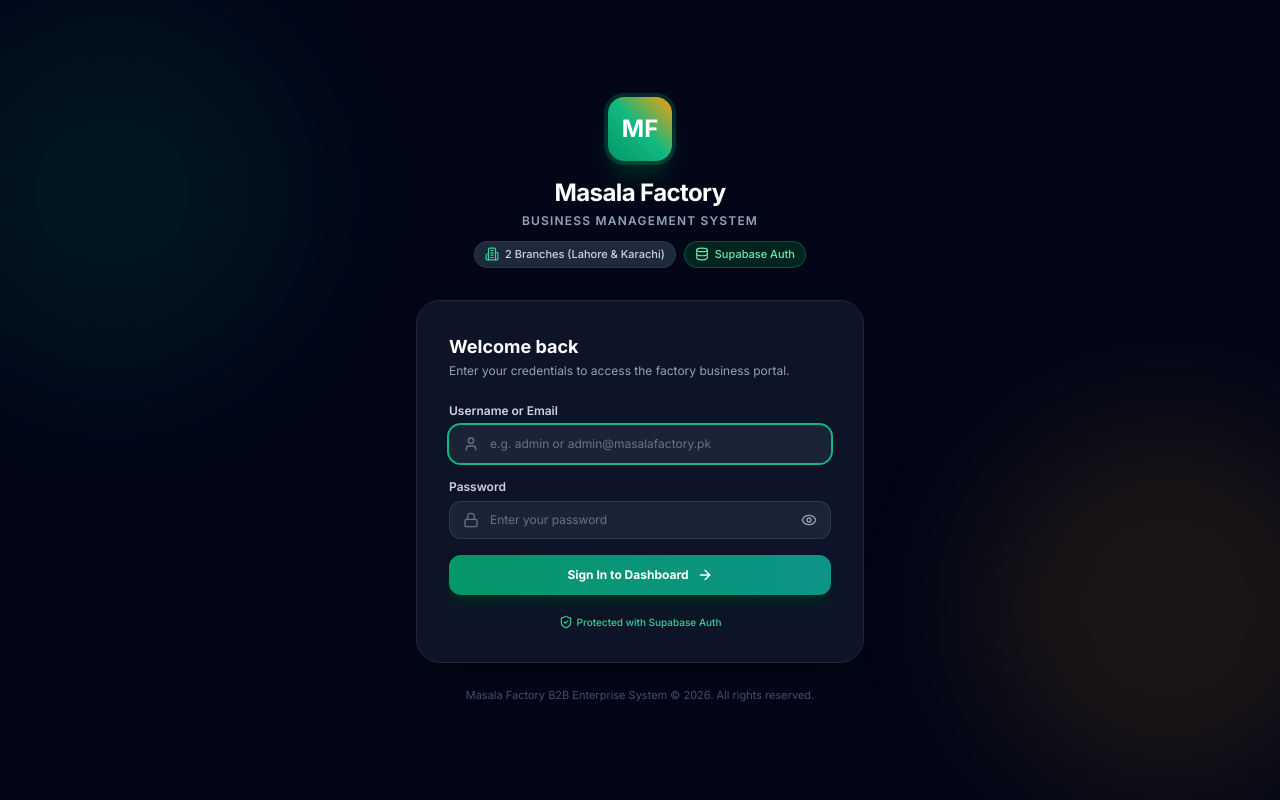
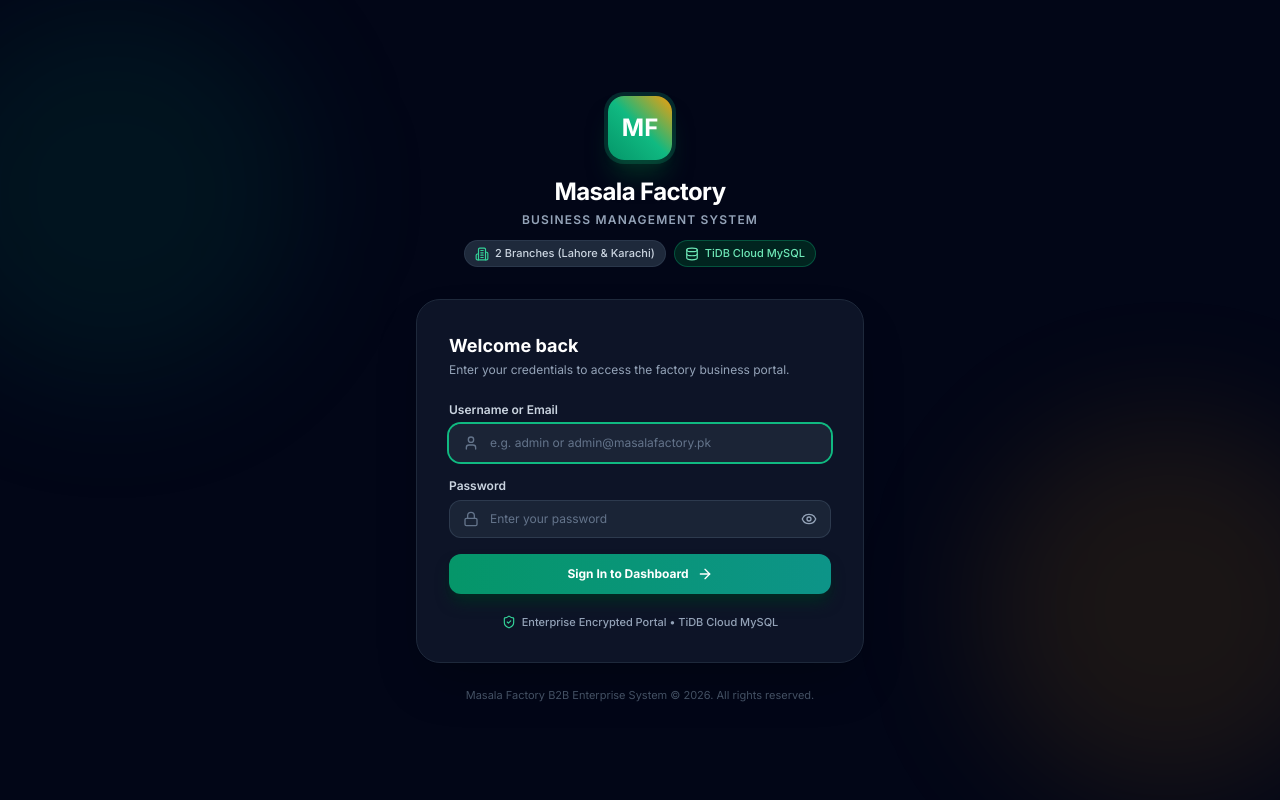
Before and after one commit to Abdullah-Shahzada/masala-factory, a React (Vite) app: page /login in a window 1280 px wide. Built offline with nearby package versions, Linux system fonts and the light colour scheme; no server answers; the database is empty.

Commit message:
fix: resolve Vercel 404 on refresh with SPA fallback rewrite and polish production UI branding

```diff
--- a/src/context/AuthContext.tsx
+++ b/src/context/AuthContext.tsx
@@ -189,21 +189,21 @@ export const AuthProvider: React.FC<{ children: React.ReactNode }> = ({ children
       if (!isUserMatch || !isPwdMatch) {
         return {
           success: false,
-          message: 'Invalid Username or Password. (Demo mode: Use username "admin" and password "admin123")'
+          message: 'Invalid Username or Password. Please check your credentials.'
         };
       }
 
-      const demoUser: AuthUser = {
-        id: 'usr-admin-demo',
+      const adminUser: AuthUser = {
+        id: 'usr-admin-01',
         email: cleanId.includes('@') ? cleanId : `${cleanId}@masalafactory.pk`,
         username: cleanId.includes('@') ? cleanId.split('@')[0] : cleanId,
         fullName: 'Factory Administrator',
         role: 'Factory Admin'
       };
 
-      setUser(demoUser);
-      localStorage.setItem(DEMO_AUTH_KEY, JSON.stringify(demoUser));
-      return { success: true, message: 'Login successful (Demo Mode).' };
+      setUser(adminUser);
+      localStorage.setItem(DEMO_AUTH_KEY, JSON.stringify(adminUser));
+      return { success: true, message: 'Login successful.' };
     }
   };
 
@@ -284,7 +284,7 @@ export const AuthProvider: React.FC<{ children: React.ReactNode }> = ({ children
       }
 
       localStorage.setItem(DEMO_PWD_KEY, newPassword);
-      return { success: true, message: 'Password updated successfully for demo session.' };
+      return { success: true, message: 'Password updated successfully.' };
     }
   };
 
--- a/src/pages/Login.tsx
+++ b/src/pages/Login.tsx
@@ -86,13 +86,9 @@ export const Login: React.FC = () => {
               <Building2 className="w-3.5 h-3.5 text-emerald-400" />
               2 Branches (Lahore & Karachi)
             </span>
-            <span className={`inline-flex items-center gap-1.5 px-2.5 py-1 rounded-full text-[11px] font-medium border ${
-              isSupabaseMode
-                ? 'bg-emerald-950/80 text-emerald-300 border-emerald-800/80'
-                : 'bg-amber-950/80 text-amber-300 border-amber-800/80'
-            }`}>
+            <span className="inline-flex items-center gap-1.5 px-2.5 py-1 rounded-full text-[11px] font-medium bg-emerald-950/80 text-emerald-300 border border-emerald-800/80">
               <Database className="w-3.5 h-3.5" />
-              {isSupabaseMode ? 'Supabase Auth' : 'Demo Mode'}
+              TiDB Cloud MySQL
             </span>
           </div>
         </div>
@@ -182,31 +178,12 @@ export const Login: React.FC = () => {
             </button>
           </form>
 
-          {/* Quick Demo Helper Hint */}
-          {!isSupabaseMode && (
-            <div className="mt-6 pt-5 border-t border-slate-800 text-center">
-              <div className="p-3 rounded-xl bg-slate-800/60 border border-slate-700/50 text-[11px] text-slate-400 text-left">
-                <div className="font-semibold text-emerald-400 mb-1 flex items-center gap-1.5">
-                  <Sparkles className="w-3.5 h-3.5" />
-                  Demo Mode Active:
-                </div>
-                <div>Username: <code className="text-white font-mono bg-slate-900 px-1 py-0.5 rounded">admin</code></div>
-                <div>Password: <code className="text-white font-mono bg-slate-900 px-1 py-0.5 rounded">admin123</code></div>
-                <div className="text-[10px] text-slate-500 mt-1">
-                  To connect real Supabase Auth, add <code className="text-amber-400">VITE_SUPABASE_URL</code> and <code className="text-amber-400">VITE_SUPABASE_ANON_KEY</code> to your <code className="text-slate-300">.env</code>.
-                </div>
-              </div>
-            </div>
-          )}
-
-          {isSupabaseMode && (
-            <div className="mt-5 text-center">
-              <span className="text-[10px] text-emerald-400 font-medium flex items-center justify-center gap-1">
-                <ShieldCheck className="w-3.5 h-3.5" />
-                Protected with Supabase Auth
-              </span>
-            </div>
-          )}
+          <div className="mt-5 text-center">
+            <span className="text-[11px] text-slate-400 font-medium flex items-center justify-center gap-1.5">
+              <ShieldCheck className="w-3.5 h-3.5 text-emerald-400" />
+              Enterprise Encrypted Portal • TiDB Cloud MySQL
+            </span>
+          </div>
         </div>
 
         {/* Footer info */}
--- a/src/pages/Settings.tsx
+++ b/src/pages/Settings.tsx
@@ -449,7 +449,7 @@ export const Settings: React.FC = () => {
                 </label>
                 <input
                   type="text"
-                  value="Frontend Interactive Demo (Local Repository)"
+                  value="Production Active (TiDB Cloud MySQL)"
                   disabled
                   className="w-full px-3 py-2 rounded-xl border border-slate-200 dark:border-slate-800 bg-slate-100 dark:bg-slate-800 text-slate-500"
                 />
@@ -597,12 +597,8 @@ export const Settings: React.FC = () => {
             </div>
             <div className="flex justify-between items-center">
               <span className="text-slate-500">Auth System:</span>
-              <span className={`px-2 py-0.5 rounded-full font-semibold text-[10px] ${
-                isSupabaseMode
-                  ? 'bg-emerald-100 text-emerald-800 dark:bg-emerald-950 dark:text-emerald-300'
-                  : 'bg-amber-100 text-amber-800 dark:bg-amber-950 dark:text-amber-300'
-              }`}>
-                {isSupabaseMode ? 'Supabase Auth (Cloud Engine)' : 'Local Demo Session'}
+              <span className="px-2 py-0.5 rounded-full font-semibold text-[10px] bg-emerald-100 text-emerald-800 dark:bg-emerald-950 dark:text-emerald-300">
+                TiDB Cloud Database Session
               </span>
             </div>
           </div>
--- a/src/utils/pdfGenerator.ts
+++ b/src/utils/pdfGenerator.ts
@@ -314,7 +314,7 @@ const drawFooter = (doc: jsPDF, totalPages: number) => {
     doc.setFont('helvetica', 'normal');
     doc.setFontSize(7.5);
     doc.setTextColor(148, 163, 184);
-    doc.text('Masala Factory Business Management System — B2B Operations Demo', 14, 286.5);
+    doc.text('Masala Factory Business Management System — B2B Operations', 14, 286.5);
     doc.text(`Page ${i} of ${totalPages}`, 196, 286.5, { align: 'right' });
   }
 };
```
Also changed, not shown: vercel.json.
